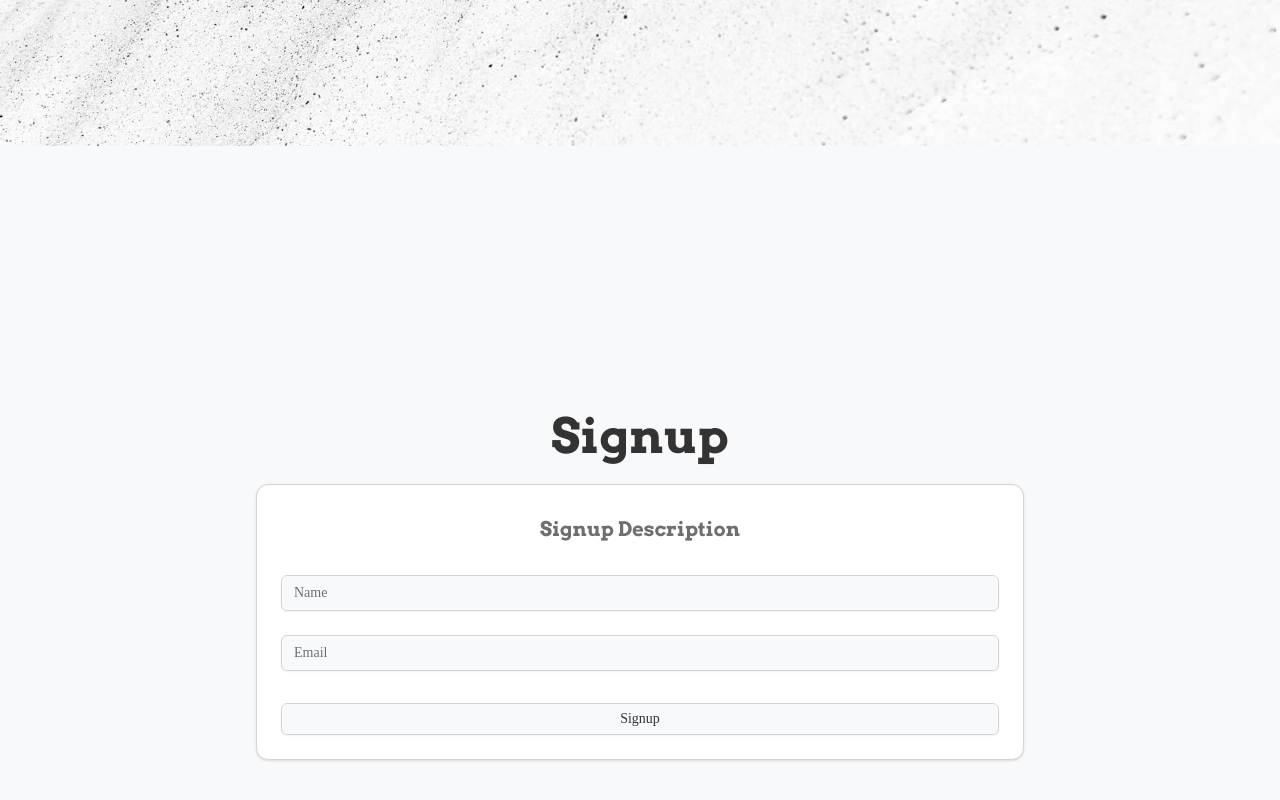
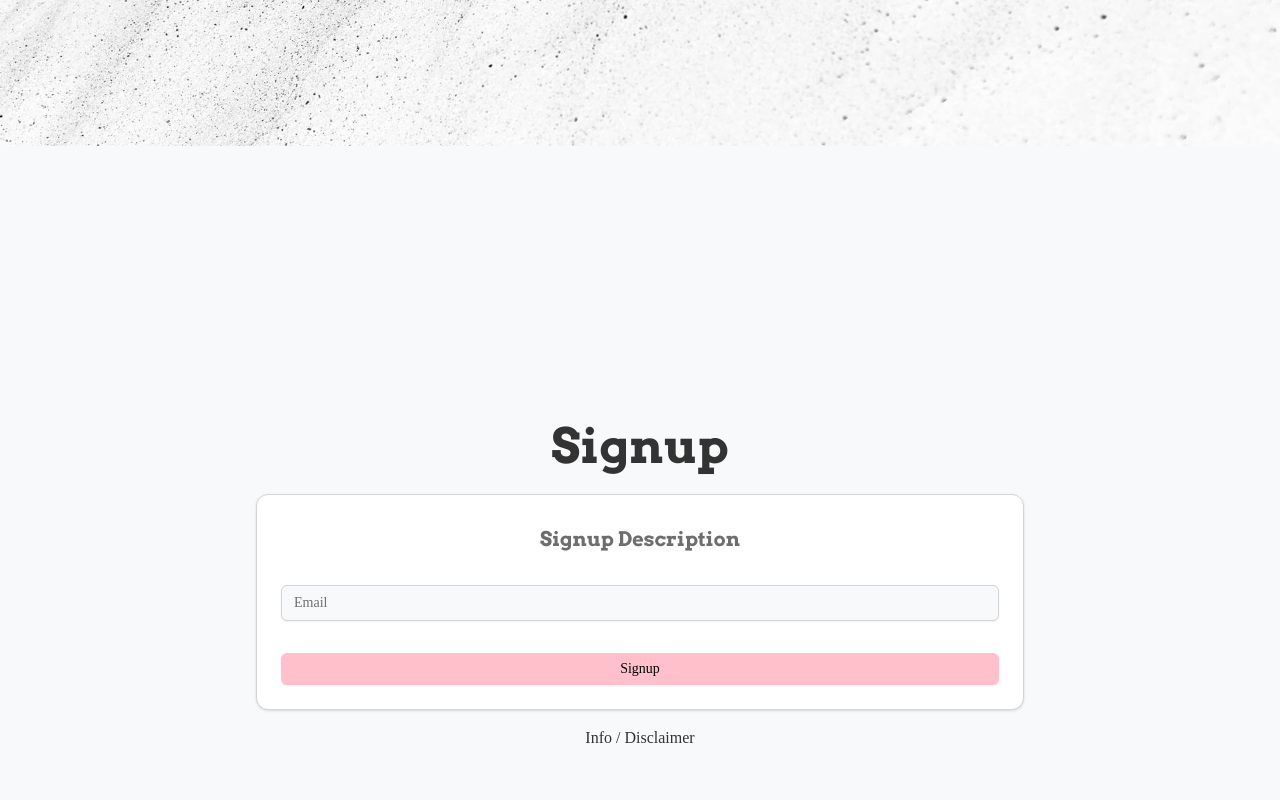
Before and after one commit to tm-ox/sv-site, a SvelteKit app: page / in a window 1280 px wide. Shown: the part 654-1454 px from the top of the page. Built offline with nearby package versions, Linux system fonts and the light colour scheme; a web font is replaced by a local one.

Commit message:
rollback after zod issues

```diff
--- a/src/routes/+page.svelte
+++ b/src/routes/+page.svelte
@@ -40,10 +40,11 @@
 				{/each}
 			</Card.Content>
 			<Card.Footer>
-				<Button type="submit" size="sm" variant="outline" class="w-full"
+				<Button type="submit" size="sm" class="w-full"
 					>{data.signup.card.button}</Button
 				>
 			</Card.Footer>
 		</form>
 	</Card.Root>
+	<p>{data.signup.disclaimer}</p>
 </section>
--- a/src/routes/+page.ts
+++ b/src/routes/+page.ts
@@ -19,11 +19,12 @@ export const load = () => {
 				title: 'Signup',
 				dec: 'Signup Description',
 				inputs: [
-          { label: 'Name', name: 'name', type: 'text', placeholder: 'Name' },
+					// { label: 'Name', name: 'name', type: 'text', placeholder: 'Name' },
 					{ label: 'Email', name: 'email', type: 'email', placeholder: 'Email' }
 				],
 				button: 'Signup'
-      }
+			},
+			disclaimer: 'Info / Disclaimer'
 		}
 	};
 };
```
Lines whose indentation alone changed are shown as unchanged.
